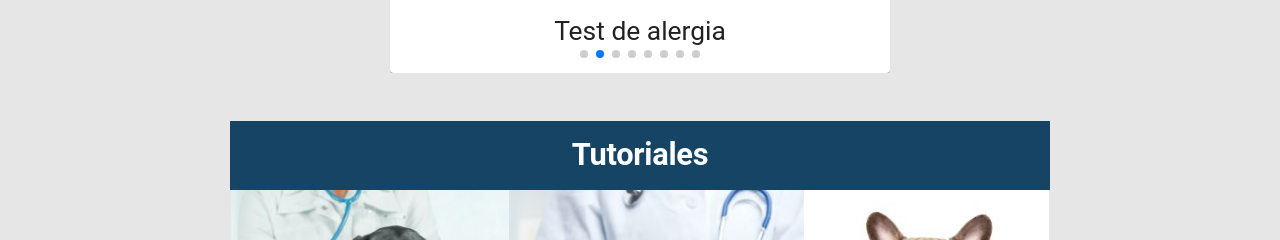
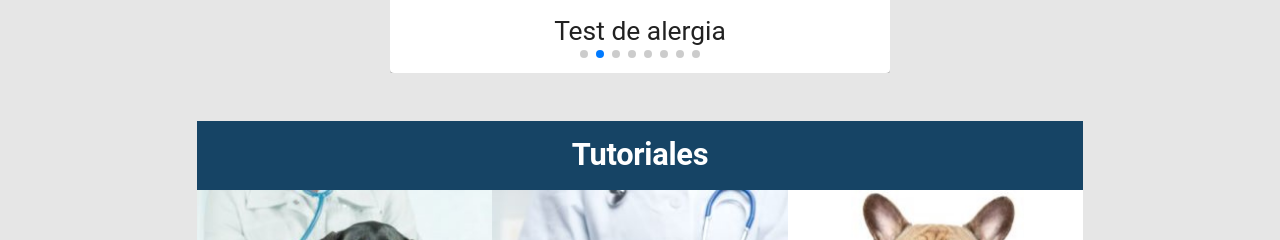
Before and after one commit to aeffekt/vetweb, a React (Vite) app: page /home in a window 1280 px wide. Shown: the part 1046-1286 px from the top of the page. Built offline with nearby package versions, Linux system fonts and the light colour scheme; a web font is replaced by a local one.

Commit message:
minor changes in home display

```diff
--- a/src/pages/Home.jsx
+++ b/src/pages/Home.jsx
@@ -68,11 +68,7 @@ function Home() {
         <Carousel />
       </a>
 
-      <Box sx={{ mt: 6,
-        width: '100%',
-        maxwidth: '500',
-       }}>
-
+      <Box sx={{ mt: 6, }}>
         <a href="/tutoriales" title="Ir a tutoriales" className="no-decoration">
           <Typography
             variant="h2"
@@ -83,7 +79,7 @@ function Home() {
                 p: 2,
                 mt: 5,
                 maxWidth: '100%',
-                width: '820px',
+                width: '886px',
                 margin: '0 auto', // Centra horizontalmente
             }}
           >
@@ -95,7 +91,7 @@ function Home() {
                   src="/images/p1.jpg"
                   alt="Imagen Perro"
                   style={{
-                    width: 'auto',
+
                       height: '300px',
                       margin: '0 auto',
 
@@ -106,7 +102,7 @@ function Home() {
                   src="/images/s1b.jpg"
                   alt="Imagen Gato"
                   style={{
-                    width: 'auto',
+
                       height: '300px',
                       margin: '0 auto',
 
@@ -117,14 +113,13 @@ function Home() {
                   src="/images/p2.jpg"
                   alt="Imagen Perro"
                   style={{
-                    width: 'auto',
+
                       height: '300px',
                       margin: '0 auto',
 
                   }}
               />
           </Box>
-
         </a>
       </Box>
     </Layout>
```
Also changed, not shown: public/images/p1.jpg, public/images/p2.jpg. Lines whose indentation alone changed are shown as unchanged.
